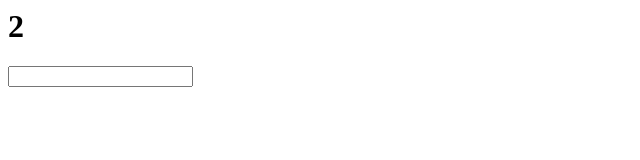
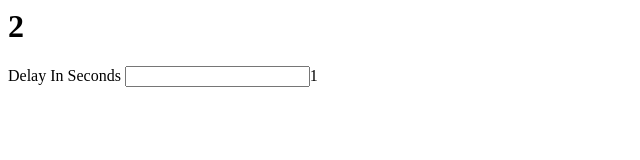
Before and after one commit to Joshua66252/testProject_001, a plain HTML site: page index.html in a window 1280 px wide. Shown: the whole page, without its empty margins (0-640 px from the left). Drawn offline with Linux system fonts and the light colour scheme.

Commit message:
Update index.html

```diff
--- a/index.html
+++ b/index.html
@@ -1,9 +1,11 @@
 <title>Test Project 001</title>
 <h1 id="text001">2</h1>
-<input id="secsFast"></input>
+<b1>Delay In Seconds</b1>
+<input type="number" id="secsFast">1</input>
 <script>
-  var delayNum = 500
+  var delayNum = 250;
   setInterval(function(){
+    delayNum = parseFloat(secsFast)*1000
     setTimeout(function(){
       document.getElementById("text001").innerHTML = "1";
     }, delayNum);
```
